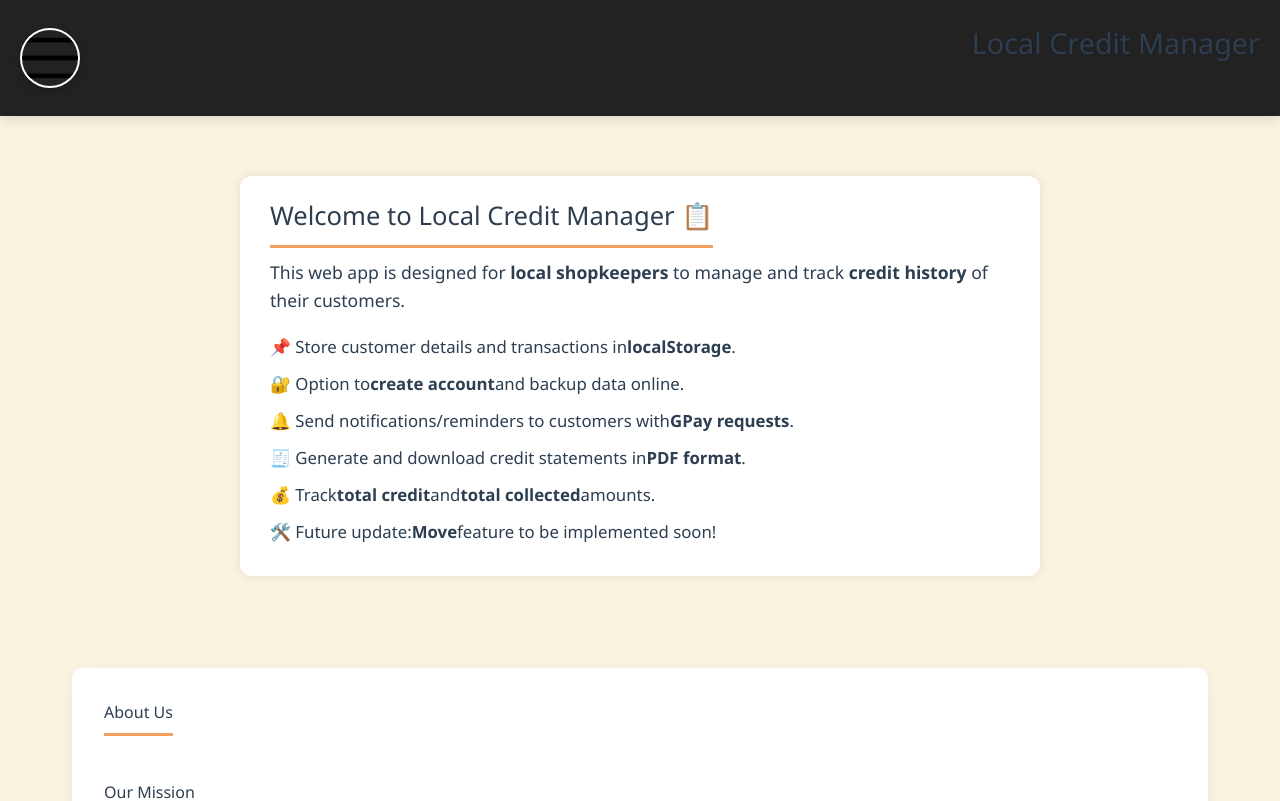
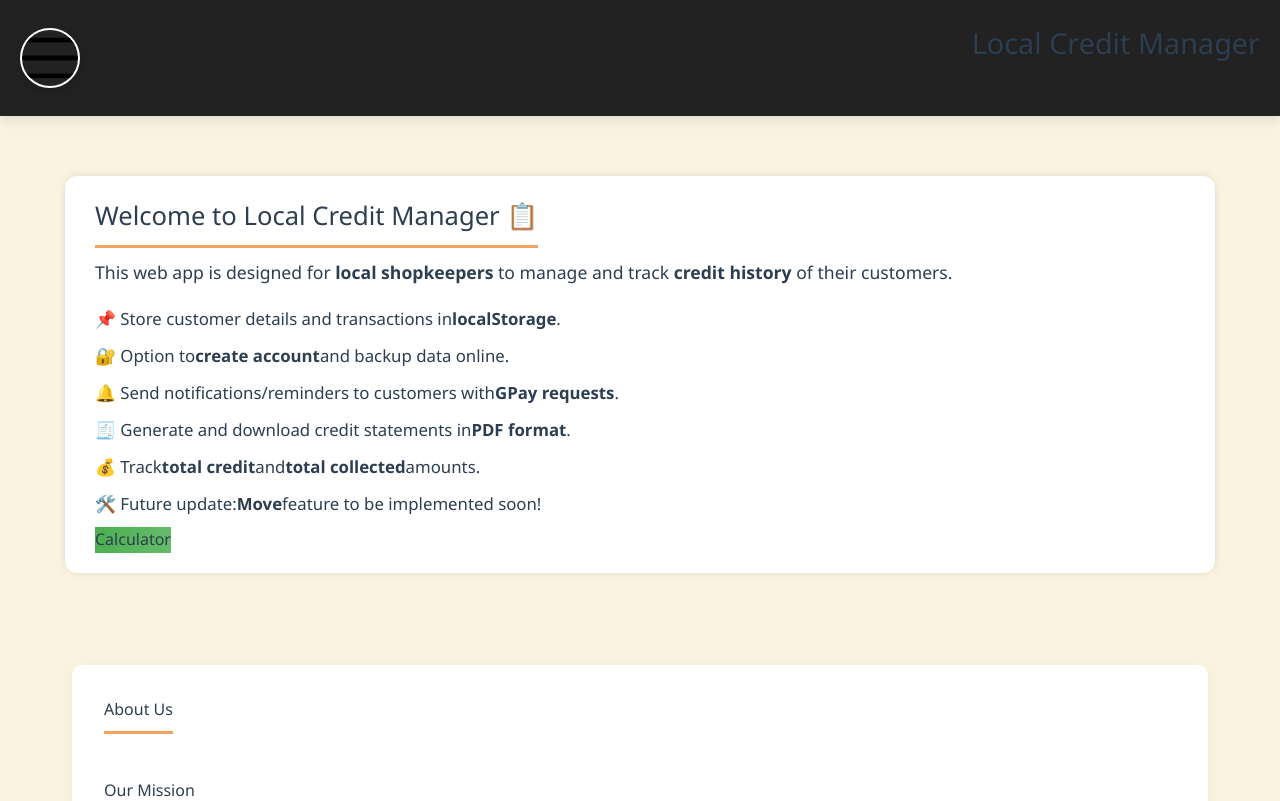
Before and after one commit to Priyanka20067/shop-tracking, a React (Vite) app in the folder shop-credit-tracking/: page / in a window 1280 px wide. Shown: the top 801 px of the page. Built offline with nearby package versions, Linux system fonts and the light colour scheme.

Commit message:
menu alginment changed

```diff
--- a/shop-credit-tracking/src/components/Constyle.css
+++ b/shop-credit-tracking/src/components/Constyle.css
@@ -1,4 +1,4 @@
-
+@import "tailwindcss";
 body {
     margin: 0;
     font-family: "Segoe UI", sans-serif;
@@ -73,7 +73,7 @@ body {
     padding: 20px 30px;
     border-radius: 12px;
     box-shadow: 0 0 8px rgba(0, 0, 0, 0.1);
-    max-width: 800px;
+    max-width: 1150px;
     margin: 30px auto;
   }
 
--- a/shop-credit-tracking/src/components/Contact.jsx
+++ b/shop-credit-tracking/src/components/Contact.jsx
@@ -17,11 +17,12 @@ function App() {
             className="profile-pic"
           />
           <div className={`menu ${menuOpen ? "open" : ""}`}>
-            <a href="#dashboard" title="Dashboard">📊</a>
+            <a href="/main" title="Dashboard">📊</a>
             <a href="#add" title="Add Customer">➕</a>
             <a href="#backup" title="Backup">☁️</a>
             <a href="#notifications" title="Notify">🔔</a>
             <a href="#pdf" title="PDF Report">📄</a>
+
           </div>
         </div>
         <h1 className="title">Local Credit Manager</h1>
@@ -42,6 +43,7 @@ function App() {
             <li>💰 Track <strong>total credit</strong> and <strong>total collected</strong> amounts.</li>
             <li>🛠️ Future update: <strong>Move</strong> feature to be implemented soon!</li>
           </ul>
+          <button><a href="/main">Calculator</a> </button>
         </section>
       </main>
     </>
```
